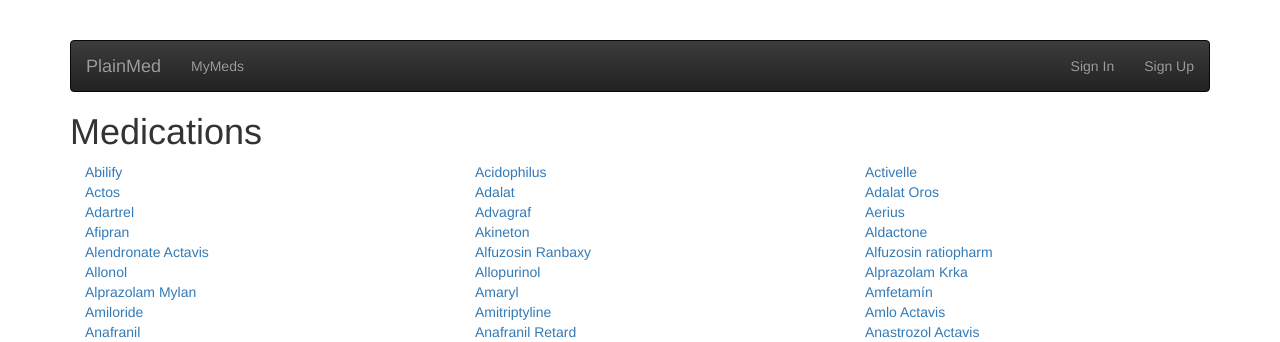
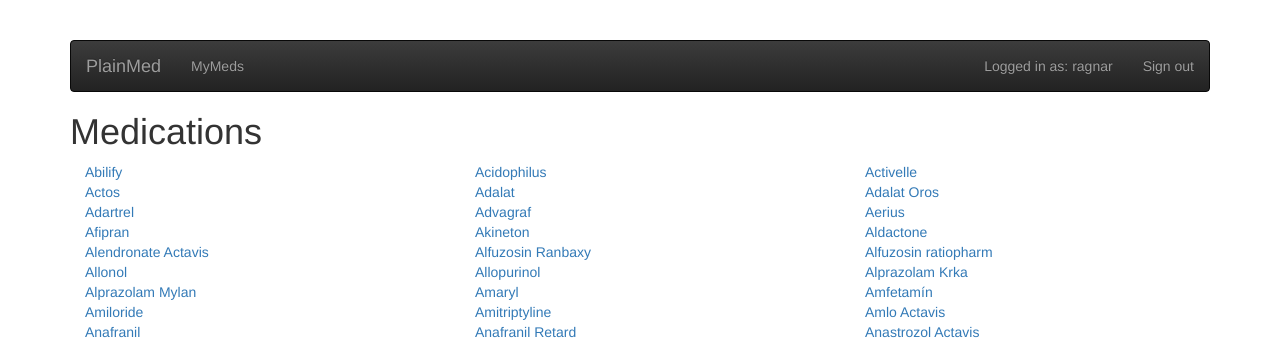
Before and after one commit to PlainStupid/PlainMed, a Flask app: page / in a window 1280 px wide. Shown: the top 342 px of the page. Run offline with Flask 2, Linux system fonts and the light colour scheme; a user stored in the database is signed in; data comes from the database, SQL or seed files in the repository; some libraries are stand-ins or nearby versions.

Commit message:
Working html

```diff
--- a/PlainMed/app/templates/home.html
+++ b/PlainMed/app/templates/home.html
@@ -12,11 +12,11 @@
             <li><a href="/mymeds">MyMeds</a></li>
           </ul>
           <ul class="nav navbar-nav navbar-right">
-            {% if not user%}
+            {% if not g.user.is_authenticated() %}
               <li><a href="/auth/login">Sign In</a></li>
               <li><a href="/auth/signup">Sign Up</a></li>
             {% else %}
-              <li><a>Logged in as: {{user.username}}</a></li>
+              <li><a>Logged in as: {{g.user.username}}</a></li>
               <li><a href="/auth/logout">Sign out</a></li>
             {% endif %}
           </ul>
```
